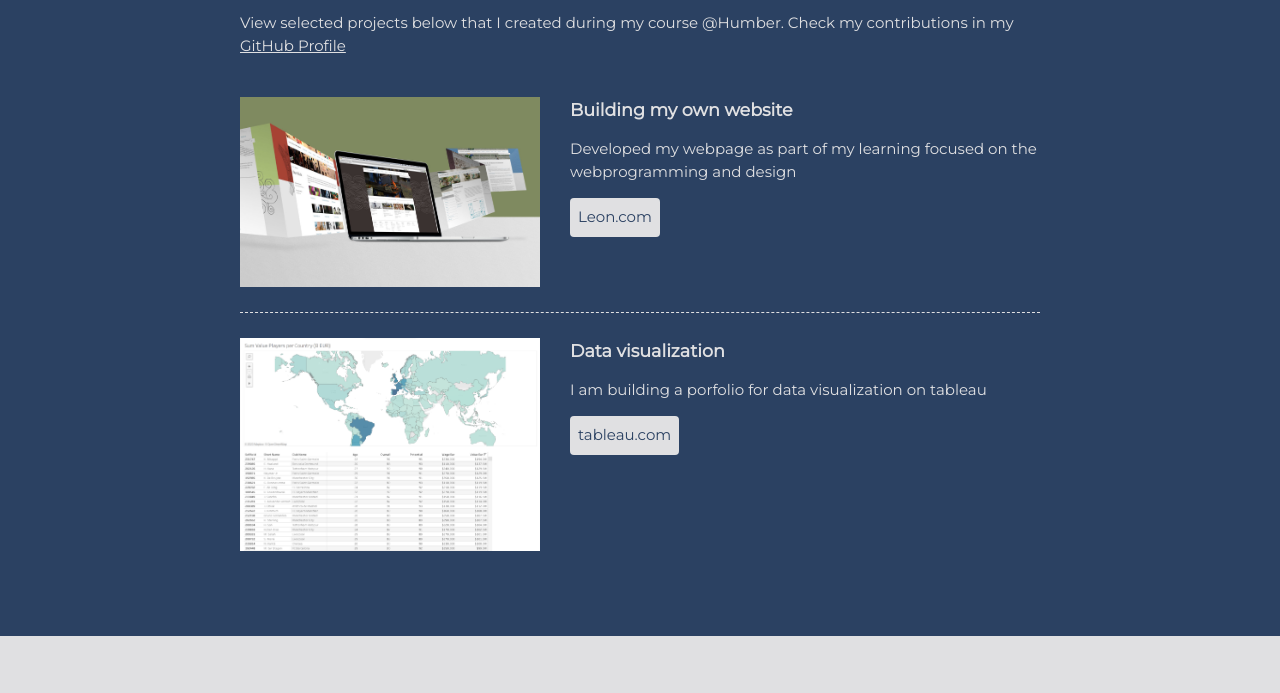
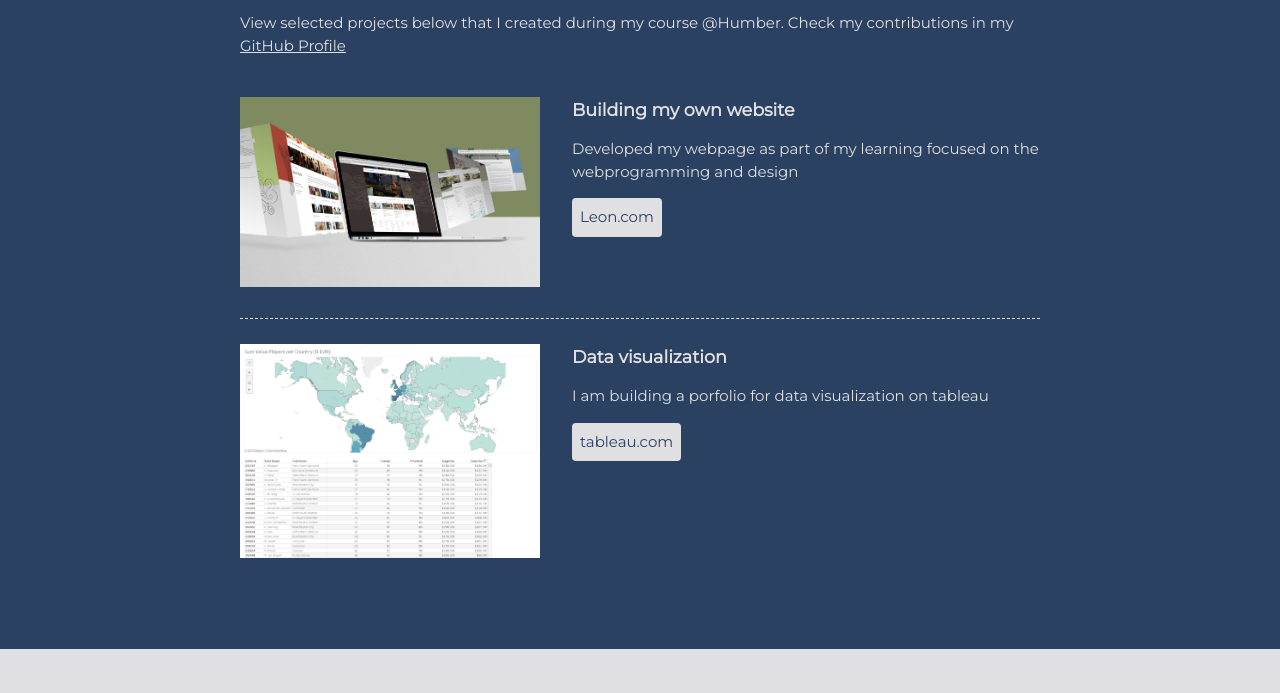
Before and after one commit to leon-czarlinski/leon-czarlinski.github.io, a plain HTML site: page index.html in a window 1280 px wide. Shown: the part 573-1266 px from the top of the page. Drawn offline with Linux system fonts and the light colour scheme.

Commit message:
projects to grid and fine text adjustments

```diff
--- a/css/styles.css
+++ b/css/styles.css
@@ -103,15 +103,9 @@ header{
 }
 
 .project-item{
-    overflow: hidden;
     border-bottom: 1px dashed #E0E0E2;
     padding: 25px 0;
 }
-
-/* .project-item img{
-    float: left;
-    margin-right: 20px;
-} */
 
 .project-item h3{
     margin-top: 0;
@@ -125,7 +119,8 @@ header{
 }
 
 .job-item{
-    border-bottom: 1px dashed #343434;;
+    border-bottom: 1px dashed #343434;
+    padding: 25px 0;
 }
 
 .work-experience a{
@@ -175,16 +170,18 @@ footer{
         text-align: center;
       }
 
-    .project-item img{
-        float: left;
-        margin-right: 30px;
+    .project-item {
+        display: grid;
+        grid-template-columns: 2fr 3fr;
+        column-gap: 20px;
+        border-bottom: 1px dashed #E0E0E2;;
     }
 
     .job-item{
         display: grid;
         grid-template-columns: 1fr 2fr;
         column-gap: 20px;
-        border-bottom: 1px dashed #343434;;
+        border-bottom: 1px dashed #343434;
     }
 
     .education{
--- a/index.html
+++ b/index.html
@@ -32,17 +32,25 @@
 
                     <!-- Project 1 -->
                     <section class="project-item">
+                        <div class="project-img">
                             <img src="images/project1_marcacao.jpg" alt="printscreen of my webpage">
+                        </div>
+                        <div class="project-summary">
                             <h3>Building my own website</h3>
                             <p>Developed my webpage as part of my learning focused on the webprogramming and design</p>
                             <a class="btn" href="https://leonvictor104.github.io/" target="_blank">Leon.com</a>
+                        </div>
                     </section>
 
                     <section class="project-item">
+                        <div class="project-img">
                             <img src="images/dashboard.png" alt="printscreen of my webpage">
+                        </div>
+                        <div class="project-summary">
                             <h3>Data visualization</h3>
                             <p>I am building a porfolio for data visualization on tableau</p>
                             <a class="btn" href="https://public.tableau.com/app/profile/leon8208" target="_blank">tableau.com</a>
+                        </div>
                     </section>
                 </div>
             </section>
@@ -116,13 +124,13 @@
                     </section>
 
                     <section>
-                        <h3>FIA (Fundação Instituto de Administração), Sao Paulo, Brazil</h3>
+                        <h3>FIA (Fundação Instituto de Administração) - Sao Paulo, Brazil</h3>
                         <p>Retail and Branding, 2018-2020</p>
                         <p>Graduate Certificate: focused on retail, branding and consumer market</p>
                     </section>
 
                     <section>
-                        <h3>ESPM (Escola Superior Publicidade e Prograganda), Sao Paulo, Brazil</h3>
+                        <h3>ESPM (Escola Superior Publicidade e Prograganda) - Sao Paulo, Brazil</h3>
                         <p>Marketing, 2010-2014</p>
                         <p>Bachelor&apos;s degree on social communication, publicity and marketing</p>
                     </section>
```
Lines whose indentation alone changed are shown as unchanged.
